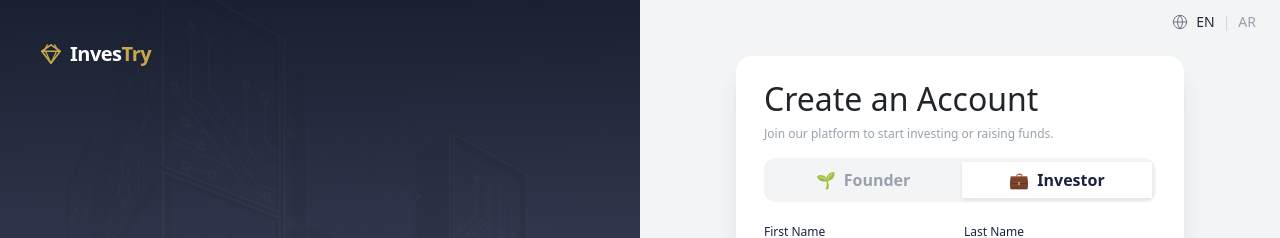
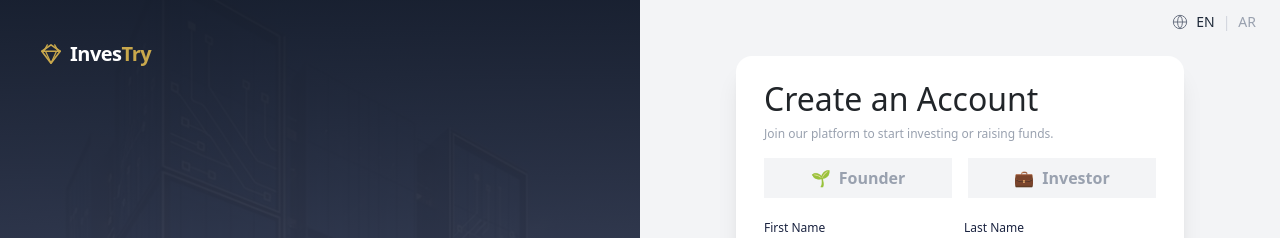
Before and after one commit to Hesham-abdooo/Investry-Project, a React (Vite) app: page /signup in a window 1280 px wide. Shown: the top 238 px of the page. Built offline with nearby package versions, Linux system fonts and the light colour scheme; no server answers.

Commit message:
feat: update role toggle UI and signup validation

```diff
--- a/src/Components/Authentication/Signup/RoleToggle.jsx
+++ b/src/Components/Authentication/Signup/RoleToggle.jsx
@@ -2,22 +2,22 @@ import React from "react";
 
 export default function RoleToggle({ role, onRoleChange }) {
   return (
-    <div className="flex bg-gray-100 rounded-xl p-1 mb-3 gap-1">
+    <div className="flex gap-3 mb-3">
       {[
         { key: "founder", label: "Founder", icon: "🌱" },
         { key: "investor", label: "Investor", icon: "💼" },
       ].map(({ key, label, icon }) => (
         <button
           key={key}
-          onClick={() => onRoleChange(key)}
-          className={`flex-1 flex items-center justify-center gap-2 py-1.5 rounded-lg text-sm font-semibold transition-all ${
+          onClick={() => onRoleChange(role === key ? "" : key)}
+          className={`flex-1 flex items-center justify-center gap-2 py-2 rounded-2xl text-sm font-semibold transition-all ${
             role === key
               ? "bg-white text-[#1a2340] shadow-sm"
-              : "text-gray-400 hover:text-gray-600"
+              : "bg-gray-100 text-gray-400 hover:text-gray-600"
           }`}
         >
           <span>{icon}</span>
-          {label}
+          <span>{label}</span>
         </button>
       ))}
     </div>
--- a/src/Pages/Authentication/SignUp.jsx
+++ b/src/Pages/Authentication/SignUp.jsx
@@ -17,7 +17,7 @@ import axiosInstance from "../../Api/axiosInstance";
 export default function SignUp() {
   const navigate = useNavigate();
 
-  const [role, setRole] = useState("investor");
+  const [role, setRole] = useState(""); // ← مفيش حاجة selected بالـ default
   const [showPwd, setShowPwd] = useState(false);
   const [showConfirm, setShowConfirm] = useState(false);
   const [agreed, setAgreed] = useState(false);
@@ -38,6 +38,9 @@ export default function SignUp() {
 
   const handleSignUp = async () => {
     setError("");
+
+    // ← validation للـ role الأول
+    if (!role) return setError("Please select a role (Founder or Investor).");
 
     if (
       !form.firstName ||
```
